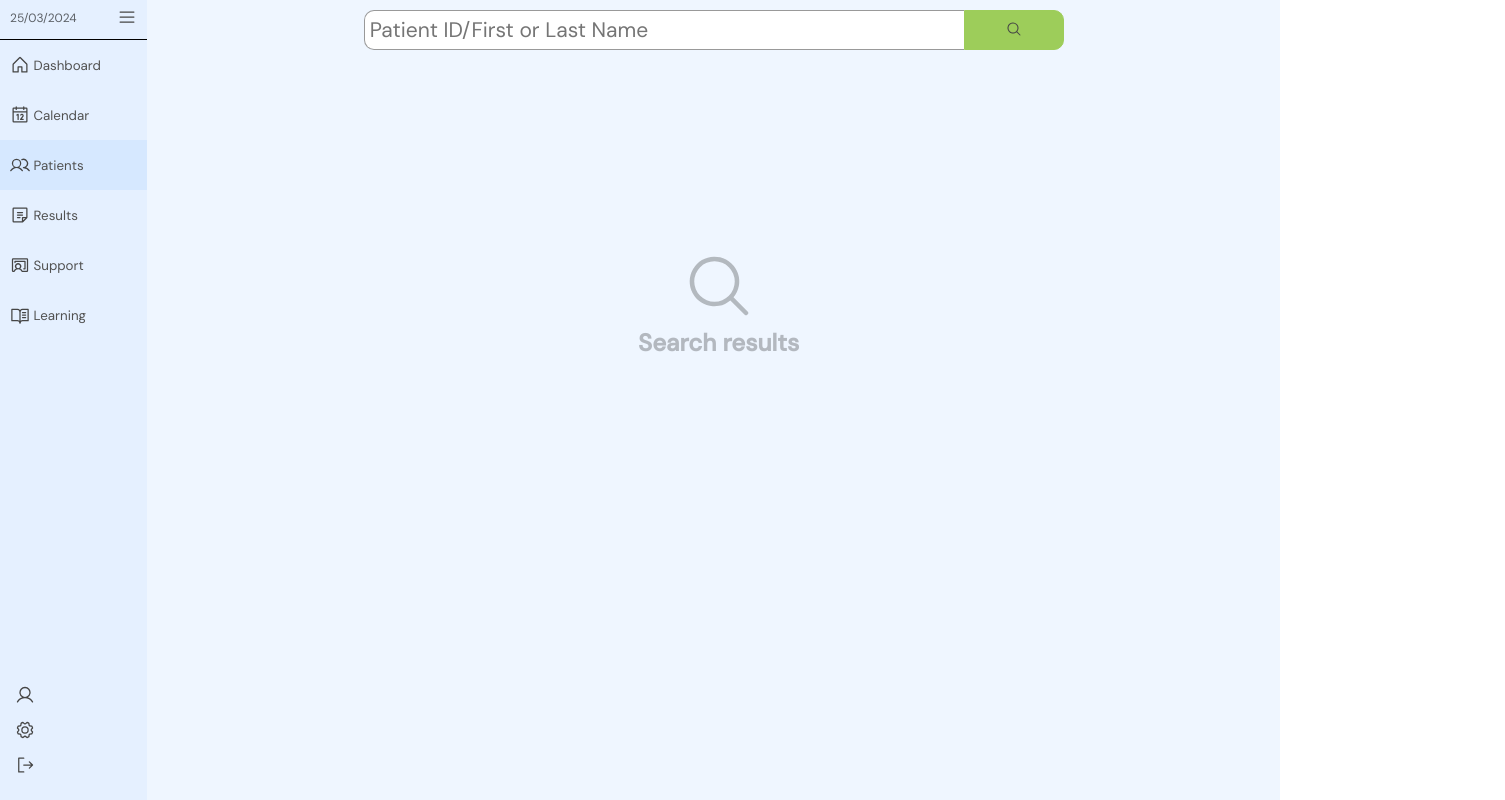
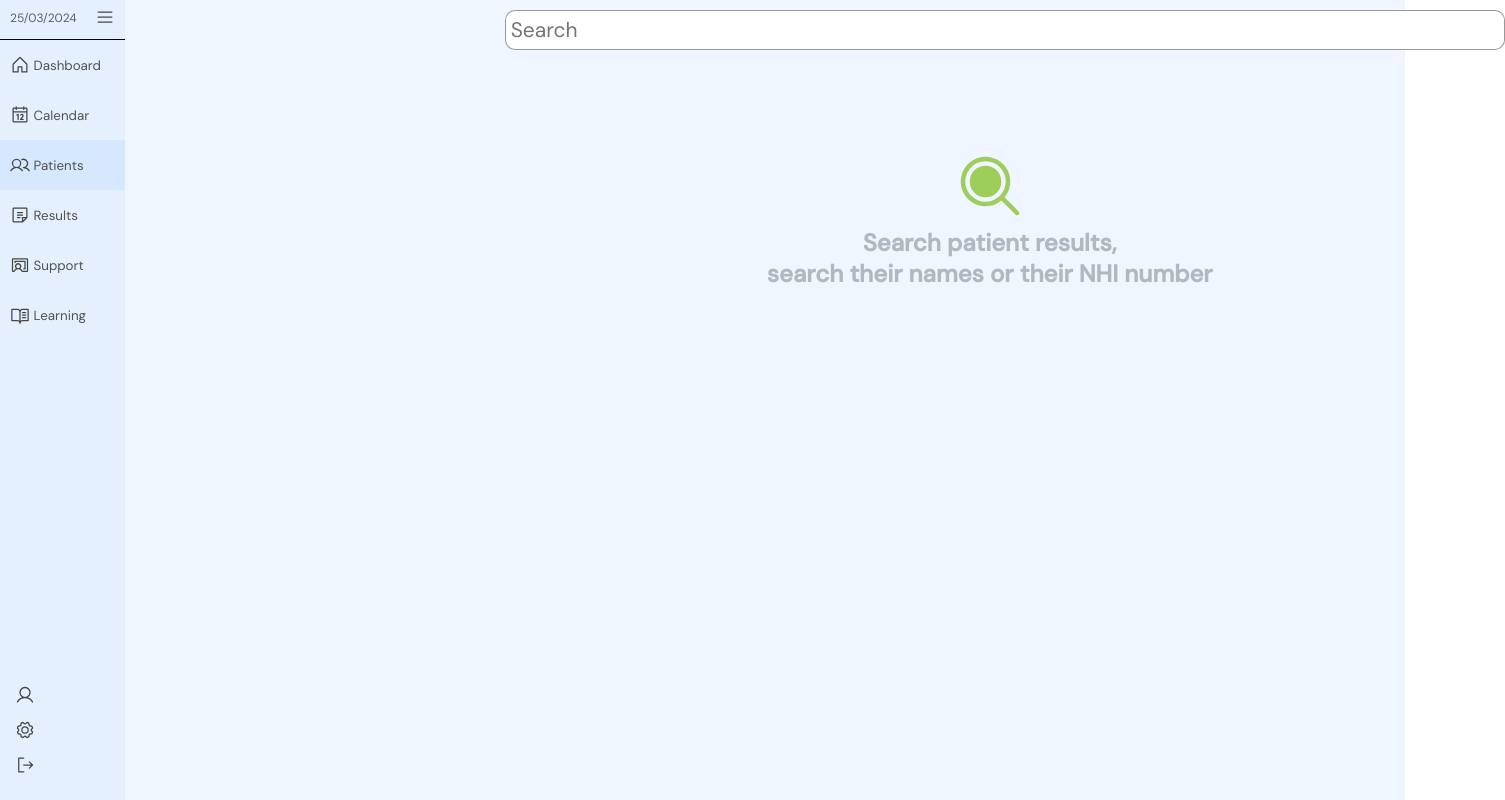
Before and after one commit to DiamondD7/yougotjob_client, a React (Vite) app: page /home in a window 1280 px wide. Both pictures are taken after a click on the button "Patients". Shown: the whole page, 1505 px wide, since content can reach past the window. Built offline with nearby package versions, Linux system fonts and the light colour scheme.

Commit message:
changed the context of the search icons

```diff
--- a/src/components/Patients/Patients.jsx
+++ b/src/components/Patients/Patients.jsx
@@ -17,13 +17,13 @@ const Patients = () => {
               <input
                 className="patientID__input"
                 type="text"
-                placeholder="Patient ID/First or Last Name"
+                placeholder="Search"
                 value={searchField}
                 onChange={(e) => setSearchField(e.target.value)}
               />
-              <button className="patientsearch__btn">
+              {/* <button className="patientsearch__btn">
                 <MagnifyingGlass size={16} color="#454545" />
-              </button>
+              </button> */}
             </div>
           </div>
 
--- a/src/components/Patients/SearchProfile.jsx
+++ b/src/components/Patients/SearchProfile.jsx
@@ -70,12 +70,25 @@ const SearchProfile = ({
         <div>
           {searchField === "" ? (
             <div className="no-search__wrapper">
-              <MagnifyingGlass size={72} color="rgba(0,0,0,0.25)" />
-              <h2 style={{ color: "rgba(0,0,0,0.25)" }}>Search results</h2>
+              <MagnifyingGlass size={72} color="#9DCD5A" weight="fill" />
+              <h2
+                style={{
+                  color: "rgba(0,0,0,0.25)",
+                }}
+              >
+                Search patient results,
+              </h2>
+              <h2
+                style={{
+                  color: "rgba(0,0,0,0.25)",
+                }}
+              >
+                search their names or their NHI number
+              </h2>
             </div>
           ) : (
             <div className="no-search__wrapper">
-              <SmileySad size={60} color="rgba(0,0,0,0.25)" />
+              <SmileySad size={60} color="#9DCD5A" weight="fill" />
               <h2 style={{ color: "rgba(0,0,0,0.25)" }}>
                 Sorry we couldn't find any results
               </h2>
--- a/src/styles/patientsstyles.css
+++ b/src/styles/patientsstyles.css
@@ -1,20 +1,17 @@
 .patientsId-search__wrapper{
     /* position: absolute;
-    top:20%;
-    left:55%;
+    top:10%;
+    left:50%;
     transform: translate(-50%, -50%); */
-    text-align: center;
+    margin:10px 0 0 380px;
 }
 
 .patientID__input{
-    margin-top: 10px;
     padding: 5px 5px;
-    width: 600px;
+    width: 1000px;
     border: 1px solid rgba(0,0,0,0.4);
     border-radius: 10px;
-    border-right: none;
-    border-top-right-radius: 0;
-    border-bottom-right-radius: 0;
+
     font-size: 21px;
     outline: none;
     /* box-shadow: rgba(0, 0, 0, 0.02) 0px 1px 3px 0px, rgba(27, 31, 35, 0.15) 0px 0px 0px 1px; */
--- a/src/styles/searchprofilestyles.css
+++ b/src/styles/searchprofilestyles.css
@@ -44,7 +44,13 @@
 
 .no-search__wrapper {
   text-align: center;
-  margin-top: 200px;
+  width: 950px;
+
+  margin:100px 0 0 380px;
+  /* position: absolute;
+  top:30%;
+  left:50%;
+  transform: translate(-50%,-50%); */
 }
 
 .full-profile__btn {
```
